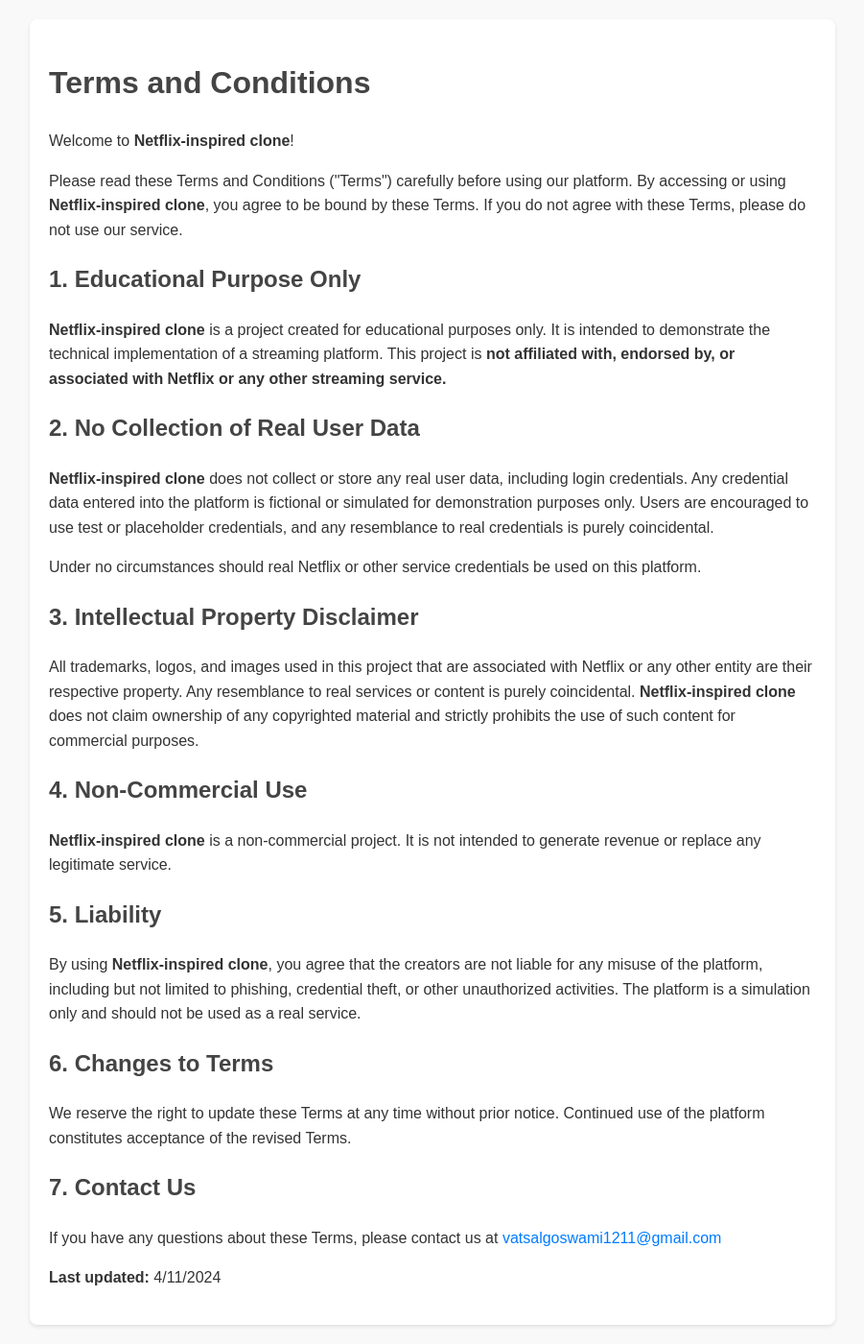
After one commit to VatsalG1211/Netflix-Clone, a Django app: page /termsandconditions in a window 1280 px wide. The commit adds this page. Shown: the whole page at 96% size, without its empty margins (189-1090 px from the left). Run offline with Django 5.2, Linux system fonts and the light colour scheme.

Commit message:
legal notice popup window is added

```diff
--- a/netflixclone/urls.py
+++ b/netflixclone/urls.py
@@ -7,7 +7,7 @@ from django.shortcuts import render
 from django.contrib.staticfiles.urls import staticfiles_urlpatterns
 from account.views import index_page,profile_account,profile_account_delete
 from content.views import home_page,mylist_page,search,tvshows_page,movies_page
-from .views import custom_404_view
+from .views import custom_404_view,termsandconditions
 
 
 
@@ -27,4 +27,5 @@ urlpatterns = [
     path('search/<query>',search,name="search"),
     path('profile/account/',profile_account,name="profile-account"),
     path('profile/account/delete-profile/',profile_account_delete,name="profile-account-delete"),
+    path('termsandconditions',termsandconditions,name="tandc"),
 ]
--- a/netflixclone/views.py
+++ b/netflixclone/views.py
@@ -2,3 +2,6 @@ from django.shortcuts import render
 
 def custom_404_view(request, exception):
     return render(request, '404.html', status=404)
+
+def termsandconditions(request):
+    return render(request,"terms&conditions.html")
--- a/public/static/css/style.css
+++ b/public/static/css/style.css
@@ -444,7 +444,7 @@ height: 40px;
 footer{
     margin-top: auto;
     background-color: rgb(45, 45, 45);
-    z-index: -500;
+    /* z-index: -500; */
 }
 
 .footer{
--- a/public/static/js/script.js
+++ b/public/static/js/script.js
@@ -18,6 +18,7 @@ let html_ = document.querySelector('html')
 let main_tag = document.querySelector('main')
 let header_tag = document.querySelector('header')
 let footer_tag = document.querySelector('footer')
+
 
 
 window.addEventListener("scroll", () => {
--- a/templates/account/footer.html
+++ b/templates/account/footer.html
@@ -51,7 +51,7 @@
             <div class="link4">
                 <ul>
                     <li><a href="#">Media Centre</a></li>
-                    <li><a href="#">Terms of Use</a></li>
+                    <li><a href="/termsandconditions">Terms and Conditions</a></li>
                     <li><a href="#">Contact Us</a></li>
                 </ul>
             </div>
@@ -66,5 +66,7 @@
         </div>
         <span>Netflix India</span>
         <span>Developed By Vatsal Goswami</span>
+        <span>This is a simulated platform for educational purposes. Do not use real credentials. Use only test or placeholder data.
+        </span>
     </div>
 </footer>
--- a/templates/account/index.html
+++ b/templates/account/index.html
@@ -13,7 +13,7 @@
 </head>
 
 <body>
-
+    {% include "pop-window.html" %}
     <header>
         <div class="navbar-index">
             <div class="logo">
--- a/templates/account/login.html
+++ b/templates/account/login.html
@@ -11,6 +11,8 @@
 </head>
 
 <body>
+
+    {% include "pop-window.html" %}
 
     <header>
         <div class="navbar-index">
--- a/templates/content/base.html
+++ b/templates/content/base.html
@@ -17,6 +17,8 @@
 
 <body>
 
+    {% include 'pop-content-disclaimer.html' %}
+
     {% include 'content/navbar.html' %}
 
     {% block content %}
--- a/templates/content/footer.html
+++ b/templates/content/footer.html
@@ -35,7 +35,7 @@
             <div class="link4">
                 <ul>
                     <li><a href="#">Media Centre</a></li>
-                    <li><a href="#">Terms of Use</a></li>
+                    <li><a href="/termsandconditions">Terms and Conditions</a></li>
                     <li><a href="#">Contact Us</a></li>
                 </ul>
             </div>
@@ -50,5 +50,7 @@
         </div>
         <span>Netflix India</span>
         <span>Developed By Vatsal Goswami</span>
+        <span>This is a simulated platform for educational purposes. Do not use real credentials. Use only test or placeholder data.
+        </span>
     </div>
 </footer>
--- /dev/null
+++ b/templates/terms&conditions.html
@@ -0,0 +1,86 @@
+<!DOCTYPE html>
+<html lang="en">
+<head>
+    <meta charset="UTF-8">
+    <meta name="viewport" content="width=device-width, initial-scale=1.0">
+    <title>Terms and Conditions</title>
+    <style>
+        body {
+            font-family: Arial, sans-serif;
+            line-height: 1.6;
+            margin: 0;
+            padding: 0;
+            background-color: #f9f9f9;
+            color: #333;
+        }
+        .container {
+            max-width: 800px;
+            margin: 20px auto;
+            background: #fff;
+            padding: 20px;
+            border-radius: 8px;
+            box-shadow: 0 2px 4px rgba(0, 0, 0, 0.1);
+        }
+        h1, h2 {
+            color: #444;
+        }
+        a {
+            color: #007BFF;
+            text-decoration: none;
+        }
+        a:hover {
+            text-decoration: underline;
+        }
+    </style>
+</head>
+<body>
+    <div class="container">
+        <h1>Terms and Conditions</h1>
+        <p>Welcome to <strong>Netflix-inspired clone</strong>!</p>
+        <p>
+            Please read these Terms and Conditions ("Terms") carefully before using our platform. By accessing or using <strong>Netflix-inspired clone</strong>, you agree to be bound by these Terms. If you do not agree with these Terms, please do not use our service.
+        </p>
+
+        <h2>1. Educational Purpose Only</h2>
+        <p>
+            <strong>Netflix-inspired clone</strong> is a project created for educational purposes only. It is intended to demonstrate the technical implementation of a streaming platform. This project is <strong>not affiliated with, endorsed by, or associated with Netflix or any other streaming service.</strong>
+        </p>
+
+        <h2>2. No Collection of Real User Data</h2>
+<p>
+    <strong>Netflix-inspired clone</strong> does not collect or store any real user data, including login credentials. Any credential data entered into the platform is fictional or simulated for demonstration purposes only. Users are encouraged to use test or placeholder credentials, and any resemblance to real credentials is purely coincidental.
+</p>
+<p>
+    Under no circumstances should real Netflix or other service credentials be used on this platform.
+</p>
+
+
+        <h2>3. Intellectual Property Disclaimer</h2>
+        <p>
+            All trademarks, logos, and images used in this project that are associated with Netflix or any other entity are their respective property. Any resemblance to real services or content is purely coincidental. <strong>Netflix-inspired clone</strong> does not claim ownership of any copyrighted material and strictly prohibits the use of such content for commercial purposes.
+        </p>
+
+        <h2>4. Non-Commercial Use</h2>
+        <p>
+            <strong>Netflix-inspired clone</strong> is a non-commercial project. It is not intended to generate revenue or replace any legitimate service.
+        </p>
+
+        <h2>5. Liability</h2>
+        <p>
+            By using <strong>Netflix-inspired clone</strong>, you agree that the creators are not liable for any misuse of the platform, including but not limited to phishing, credential theft, or other unauthorized activities. The platform is a simulation only and should not be used as a real service.
+        </p>
+
+        <h2>6. Changes to Terms</h2>
+        <p>
+            We reserve the right to update these Terms at any time without prior notice. Continued use of the platform constitutes acceptance of the revised Terms.
+        </p>
+
+        <h2>7. Contact Us</h2>
+        <p>
+            If you have any questions about these Terms, please contact us at <a href="mailto:vatsalgoswami1211@gmail.com">vatsalgoswami1211@gmail.com</a>
+        </p>
+
+        <p><strong>Last updated:</strong> 4/11/2024</p>
+    </div>
+</body>
+</html>
```
Also changed, not shown: templates/account/plan-select.html (+2 -50 lines), templates/pop-content-disclaimer.html (added, +109 -0 lines), templates/pop-window.html (added, +80 -0 lines), db.sqlite3, 1 other file.
